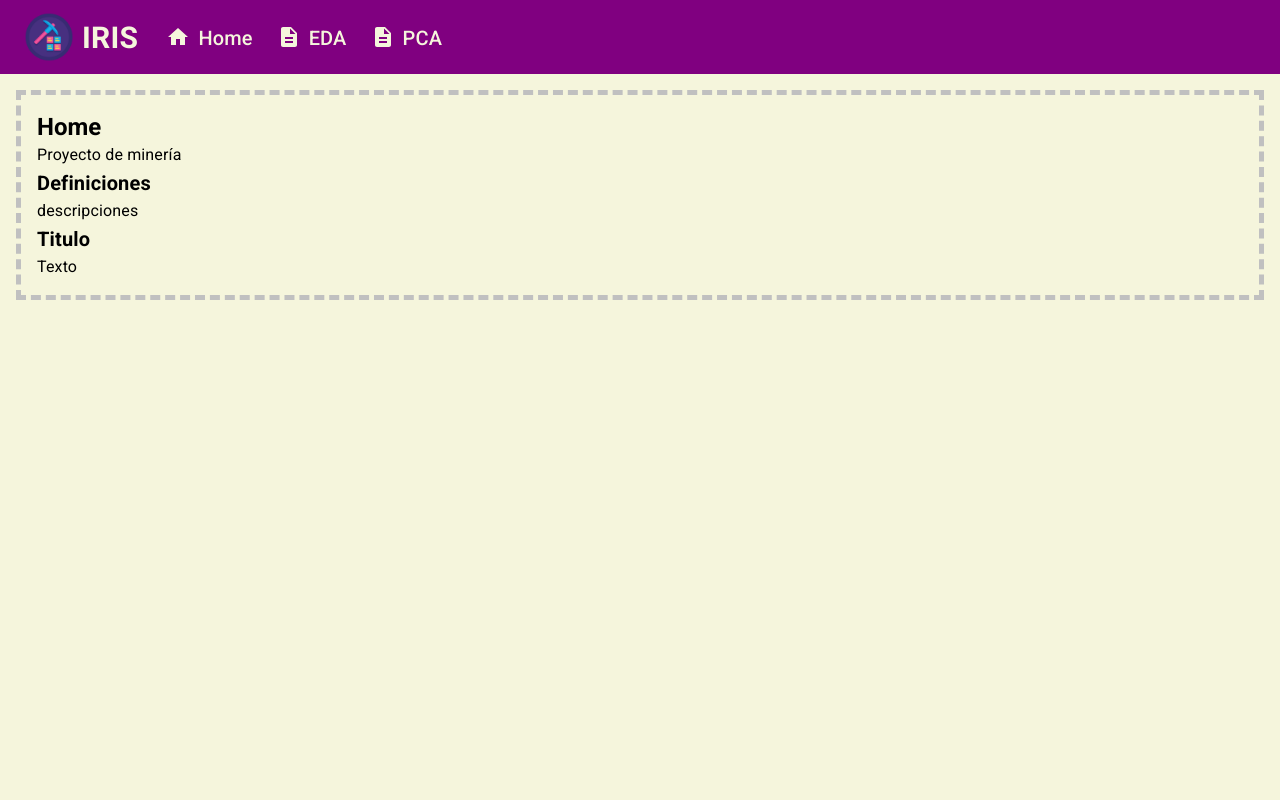
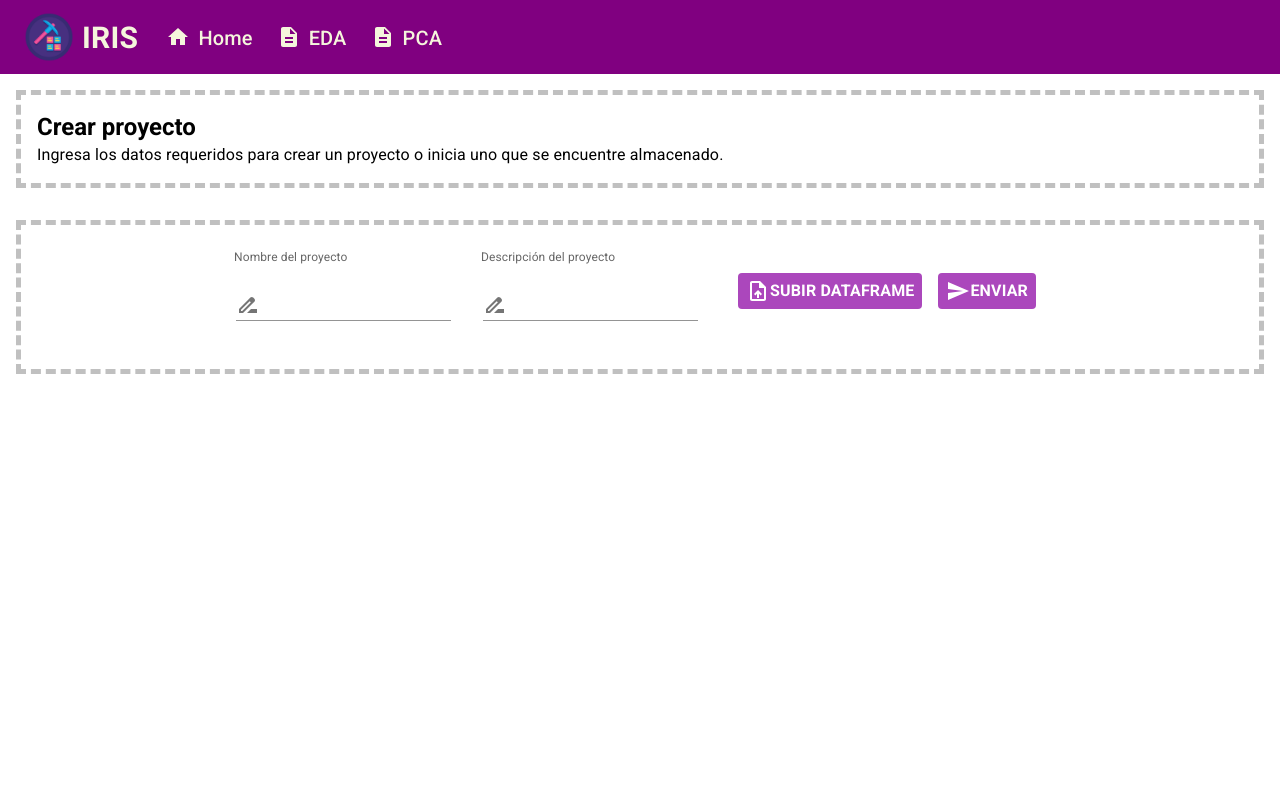
Before and after one commit to Teckwar160/GUI-Iris, a React (Create React App) app in the folder iris/: page / in a window 1280 px wide. Shown: the top 800 px of the page. Built offline with nearby package versions, Linux system fonts and the light colour scheme.

Commit message:
Se arreglo el Home y el componente para subir archivos

```diff
--- a/iris/src/Componentes/FormControl.jsx
+++ /dev/null
@@ -1,78 +0,0 @@
-import React, { useState } from "react";
-import Input from "@mui/material/Input";
-import FormControl from "@mui/material/FormControl";
-import { styled } from "@mui/material/styles";
-import { Typography, Button } from "@mui/material";
-
-//Iconos
-import UploadFileIcon from "@mui/icons-material/UploadFile";
-import SendIcon from "@mui/icons-material/Send";
-
-//Colores
-import { purple } from "@mui/material/colors";
-
-//Estilos
-const Boton = styled(Button)(({ theme }) => ({
-  color: theme.palette.getContrastText(purple[500]),
-  backgroundColor: purple[400],
-  "&:hover": {
-    backgroundColor: purple[600],
-  },
-}));
-
-const TextoBoton = styled(Typography)({
-  fontFamily: "Roboto",
-  fontWeight: "bold",
-});
-
-export default function InputWithIcon() {
-  const [file, setFile] = useState(null);
-
-  function carga(e) {
-    setFile(e.target.files[0]);
-  }
-
-  function envia() {
-    if (!file) {
-      alert("Carga algo!!!!");
-      return;
-    }
-
-    const formdata = new FormData();
-    formdata.append("file", file);
-
-    var requestOptions = {
-      method: "POST",
-      body: formdata,
-    };
-
-    fetch("http://127.0.0.1:8000/upload/dataframe", requestOptions)
-      .then((response) => {
-        return response.json();
-      })
-      .then((result) => {
-        alert("Se cargo el archivo");
-      })
-      .catch((error) => console.log("error", error));
-  }
-  return (
-    <FormControl variant="standard">
-      <Input
-        id="subirDataFrame"
-        type="file"
-        onChange={carga}
-        style={{ display: "none" }}
-      />
-      <label htmlFor="subirDataFrame">
-        <Boton component="span" sx={{ mr: 1, ml: 1 }}>
-          <UploadFileIcon />
-          <TextoBoton>Subir DataFrame</TextoBoton>
-        </Boton>
-        <Boton onClick={envia}>
-          <SendIcon />
-          <TextoBoton>Enviar</TextoBoton>
-        </Boton>
-      </label>
-    </FormControl>
-  );
-}
--- /dev/null
+++ b/iris/src/Componentes/IngresarDataFrame.jsx
@@ -0,0 +1,129 @@
+import React, { useState } from "react";
+import Input from "@mui/material/Input";
+import FormControl from "@mui/material/FormControl";
+import { styled } from "@mui/material/styles";
+import {
+  Typography,
+  Button,
+  Box,
+  InputLabel,
+  InputAdornment,
+} from "@mui/material";
+
+//Iconos
+import UploadFileIcon from "@mui/icons-material/UploadFile";
+import SendIcon from "@mui/icons-material/Send";
+import DriveFileRenameOutlineIcon from "@mui/icons-material/DriveFileRenameOutline";
+
+//Colores
+import { purple } from "@mui/material/colors";
+
+//Estilos
+const Boton = styled(Button)(({ theme }) => ({
+  color: theme.palette.getContrastText(purple[500]),
+  backgroundColor: purple[400],
+  "&:hover": {
+    backgroundColor: purple[600],
+  },
+}));
+
+const TextoBoton = styled(Typography)({
+  fontFamily: "Roboto",
+  fontWeight: "bold",
+});
+
+export default function IngresarDataFrame() {
+  const [file, setFile] = useState(null);
+  const [nombreProyecto, setNombreProyecto] = useState("");
+  const [descripcionProyecto, setDescripcionProyecto] = useState("");
+
+  function cargaDatos(e) {
+    setFile(e.target.files[0]);
+  }
+
+  function cargaNombreProyecto(e) {
+    setNombreProyecto(e.target.value);
+  }
+
+  function cargaDescripcionProyecto(e) {
+    setDescripcionProyecto(e.target.value);
+  }
+
+  function envia() {
+    if (!file || nombreProyecto === "" || descripcionProyecto === "") {
+      alert("Falta rellenar alguno de los campos");
+      return;
+    }
+
+    const formdata = new FormData();
+    formdata.append("file", file);
+
+    var requestOptions = {
+      method: "POST",
+      body: formdata,
+    };
+
+    fetch("http://127.0.0.1:8000/upload/dataframe", requestOptions)
+      .then((response) => {
+        return response.json();
+      })
+      .then((result) => {
+        alert("Se cargo el archivo");
+      })
+      .catch((error) => console.log("error", error));
+  }
+  return (
+    <Box>
+      <div align="center">
+        <Box sx={{ padding: 2 }}>
+          <FormControl sx={{ padding: 2 }}>
+            <InputLabel>Nombre del proyecto</InputLabel>
+            <Input
+              id="Nombre del proyecto"
+              type="text"
+              onChange={cargaNombreProyecto}
+              startAdornment={
+                <InputAdornment position="start">
+                  <DriveFileRenameOutlineIcon />
+                </InputAdornment>
+              }
+            />
+          </FormControl>
+
+          <FormControl sx={{ padding: 2 }}>
+            <InputLabel>Descripción del proyecto</InputLabel>
+            <Input
+              id="Descripcion del proyecto"
+              type="text"
+              onChange={cargaDescripcionProyecto}
+              startAdornment={
+                <InputAdornment position="start">
+                  <DriveFileRenameOutlineIcon />
+                </InputAdornment>
+              }
+            />
+          </FormControl>
+
+          <FormControl variant="standard" sx={{ padding: 2 }}>
+            <Input
+              id="subirDataFrame"
+              type="file"
+              onChange={cargaDatos}
+              style={{ display: "none" }}
+            />
+            <label htmlFor="subirDataFrame">
+              <Boton component="span" sx={{ mr: 1, ml: 1 }}>
+                <UploadFileIcon />
+                <TextoBoton>Subir DataFrame</TextoBoton>
+              </Boton>
+              <Boton sx={{ mr: 1, ml: 1 }} onClick={envia}>
+                <SendIcon />
+                <TextoBoton>Enviar</TextoBoton>
+              </Boton>
+            </label>
+          </FormControl>
+        </Box>
+      </div>
+    </Box>
+  );
+}
--- a/iris/src/Paginas/EDA.js
+++ b/iris/src/Paginas/EDA.js
@@ -1,11 +1,10 @@
 //Bibliotecas
-import React, { useState} from "react";
+import React, { useState } from "react";
 import { styled } from "@mui/material/styles";
 import { Typography, Grid, Box, Button } from "@mui/material";
 
 //Componentes
 import Tabla from "../Componentes/Tabla";
-import InputWithIcon from "../Componentes/FormControl";
 
 //Iconos
 import TerminalIcon from "@mui/icons-material/Terminal";
@@ -32,11 +31,6 @@ const Parrafo = styled(Typography)({
   textAlign: "justify",
 });
 
-const Contenedor = styled(Box)({
-  padding: 10,
-  border: "1px solid silver",
-});
-
 const Codigo = styled("div")({
   border: "1px solid lightgray",
   boxShadow: "60px",
@@ -57,8 +51,6 @@ const TextoBoton = styled(Typography)({
   fontWeight: "bold",
 });
 
-
-
 export default function EDA() {
   const [dataColumnas, setDataColumnas] = useState([]);
   const [dataFilas, setDataFilas] = useState([]);
@@ -66,13 +58,10 @@ export default function EDA() {
   //Funciones
   function vistaPrevia() {
     var requestOptions = {
-    method: "GET"
+      method: "GET",
     };
 
-  fetch(
-    "http://127.0.0.1:8000/vistaPrevia",
-    requestOptions
-  )
+    fetch("http://127.0.0.1:8000/vistaPrevia", requestOptions)
       .then((response) => {
         return response.json();
       })
@@ -82,7 +71,6 @@ function vistaPrevia() {
       })
       .catch((error) => console.log("error", error));
   }
-
 
   return (
     <Grid container>
@@ -97,7 +85,7 @@ function vistaPrevia() {
         }}
       >
         <Box sx={{ padding: 2 }}>
-          <Contenedor>
+          <Box sx={{ p: 2, border: "5px dashed silver" }}>
             <Titulo textAlign={"center"}>EDA</Titulo>
 
             <Subtitulo>Propósito</Subtitulo>
@@ -114,8 +102,6 @@ function vistaPrevia() {
               <TextoBoton sx={{ ml: 1 }}>Ejecutar</TextoBoton>
             </Boton>
 
-            <InputWithIcon/>
-
             <Tabla dataColumnas={dataColumnas} dataFilas={dataFilas} />
 
             <Subtitulo>
@@ -128,7 +114,7 @@ function vistaPrevia() {
               Paso 4: Identificación de relaciones entre pares variables.
             </Subtitulo>
             <Codigo>Esto es un codigo</Codigo>
-          </Contenedor>
+          </Box>
         </Box>
       </Grid>
     </Grid>
--- a/iris/src/Paginas/Home.js
+++ b/iris/src/Paginas/Home.js
@@ -1,5 +1,8 @@
 import { styled } from "@mui/material/styles";
-import { Typography, Grid, Box} from "@mui/material";
+import { Typography, Grid, Box } from "@mui/material";
+
+//Componentes
+import IngresarDataFrame from "../Componentes/IngresarDataFrame";
 
 const TextoBold = styled(Typography)({
   color: "black",
@@ -10,6 +13,7 @@ const TextoBold = styled(Typography)({
 export default function Home() {
   return (
     <Grid container>
+      {/*Creación de proyectos*/}
       <Grid
         item
         xs={12}
@@ -17,32 +21,26 @@ export default function Home() {
         md={12}
         sx={{
           minHeight: "100vh",
-          backgroundColor: "beige",
+          backgroundColor: "white",
         }}
       >
         <Box sx={{ padding: 2 }}>
           <Box sx={{ p: 2, border: "5px dashed silver" }}>
-            <TextoBold variant="h5">Home</TextoBold>
+            <TextoBold variant="h5">Crear proyecto</TextoBold>
 
             <Typography textAlign={"justify"}>
-              Proyecto de minería
-            </Typography>
-
-            <TextoBold variant="h6">Definiciones</TextoBold>
-
-            <Typography textAlign={"justify"}>
-              descripciones
-            </Typography>
-
-
-            <TextoBold variant="h6">Titulo</TextoBold>
-            <Typography textAlign={"justify"}>
-              Texto
+              Ingresa los datos requeridos para crear un proyecto o inicia uno
+              que se encuentre almacenado.
             </Typography>
           </Box>
         </Box>
+
+        <Box sx={{ padding: 2 }}>
+          <Box sx={{ p: 2, border: "5px dashed silver" }}>
+            <IngresarDataFrame />
+          </Box>
+        </Box>
       </Grid>
-
     </Grid>
   );
 }
```
Lines whose indentation alone changed are shown as unchanged.
